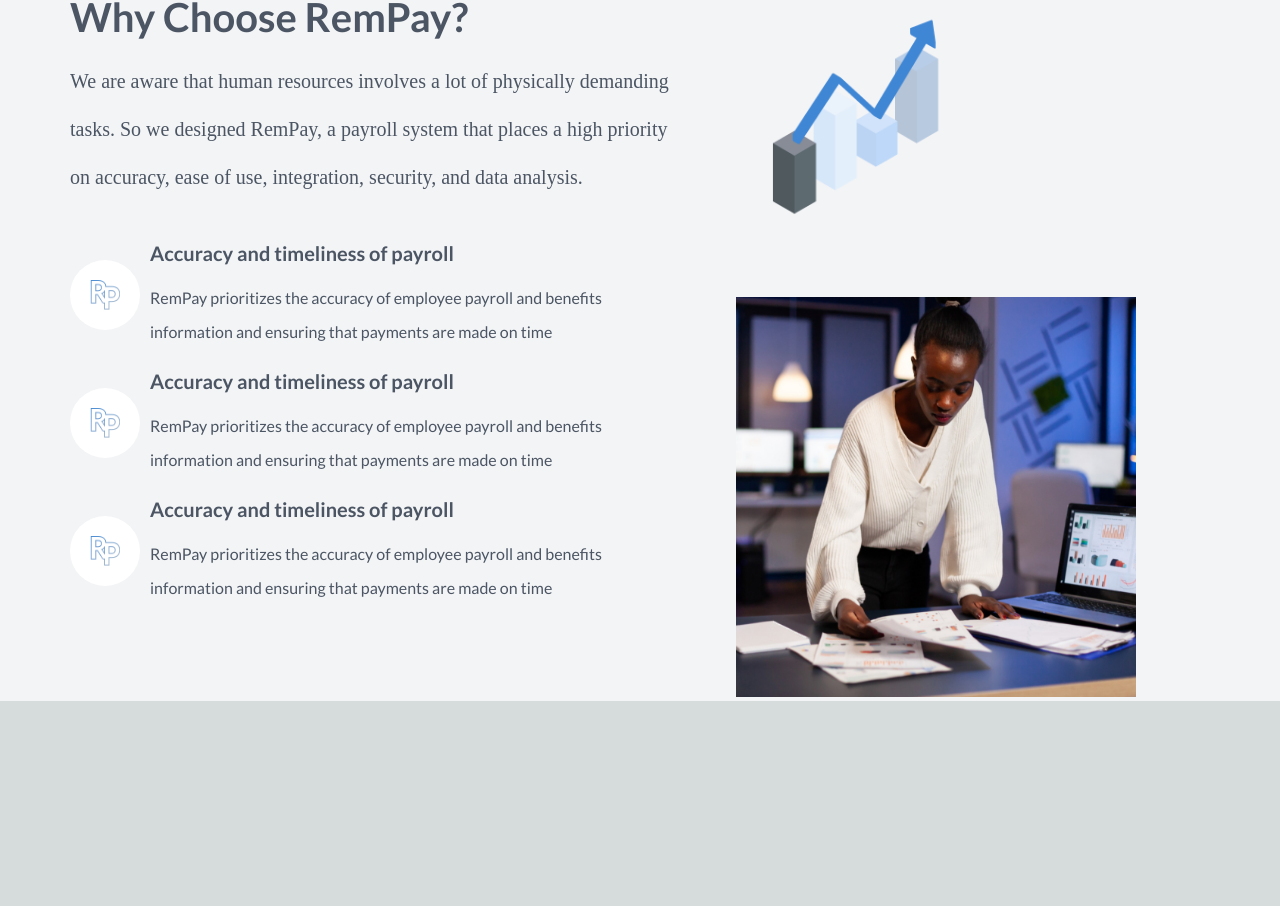
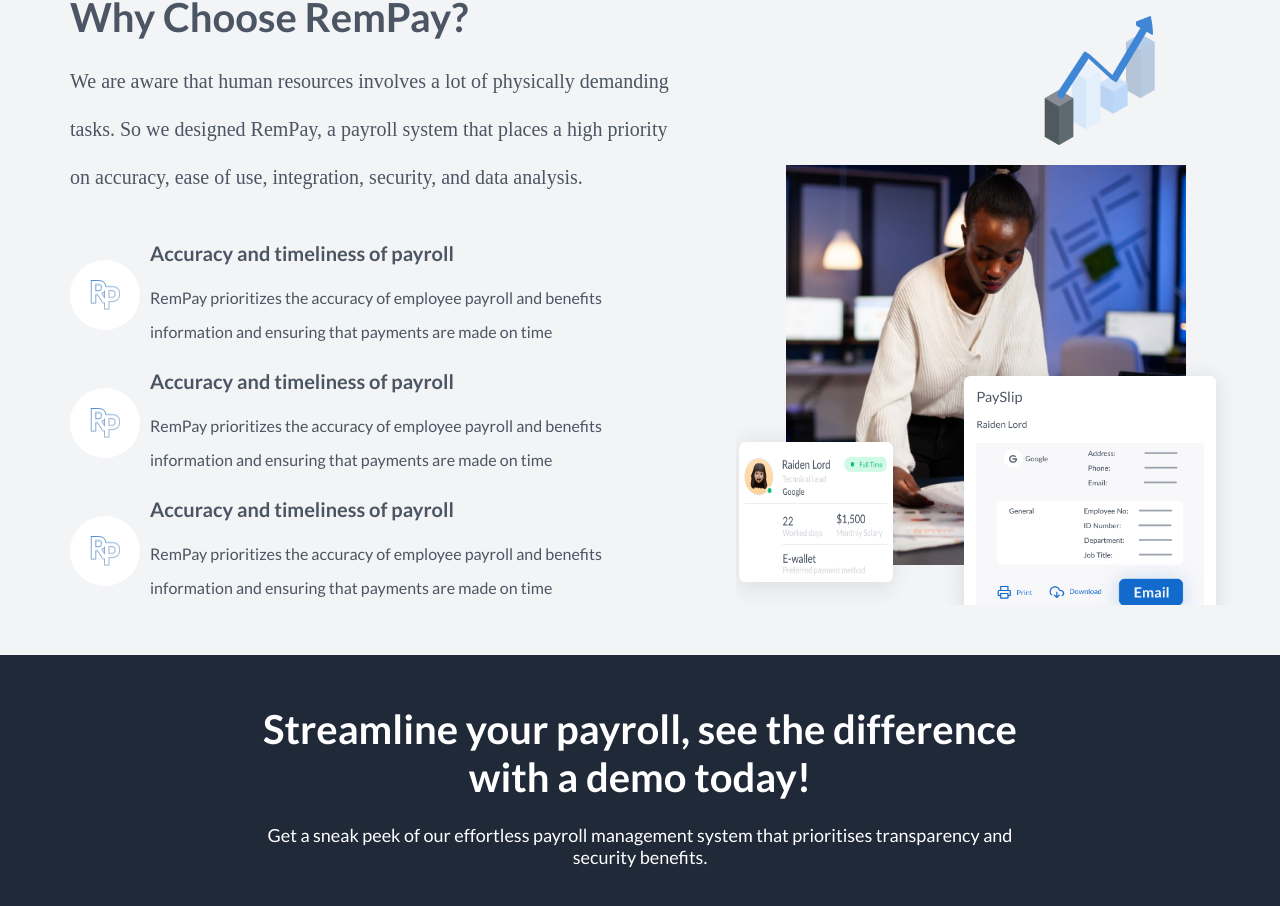
Before and after one commit to Kennyt3/RemPay, a Next.js app: page / in a window 1280 px wide. Shown: the part 1684-2590 px from the top of the page. Before the commit the page ends 2385 px from the top, so only its background shows below. Built offline with nearby package versions, Linux system fonts and the light colour scheme.

Commit message:
fixed the picture issues

```diff
--- a/component/dropdown/Dropdown.module.css
+++ b/component/dropdown/Dropdown.module.css
@@ -18,8 +18,10 @@
   top: 50px;
   left: 0;
   z-index: 10;
+  background-color: rgba(249, 249, 249, 1);
   width: 100%;
-  background-color: red;
+  margin-left: auto;
+  margin-right: auto;
 }
 
 .open ul {
--- a/component/dropdown/index.tsx
+++ b/component/dropdown/index.tsx
@@ -25,7 +25,7 @@
     itemToString,
   })
   return (
-    <div {...getToggleButtonProps()}>
+    <div {...getToggleButtonProps()} className={styles.container}>
       <div className={`${!isOpen ? styles.dropbox : styles.dropboxopen}`}>
         <span className={styles.res}> Resources</span>
         <RiArrowDropDownLine size={30} />
--- /dev/null
+++ b/component/footie/Footie.module.css
@@ -0,0 +1,39 @@
+.container {
+  background-color: rgba(31, 41, 55, 1);
+  padding-top: 50px;
+  padding-bottom: 50px;
+}
+
+.kos {
+  max-width: 1200px;
+  margin-left: auto;
+  margin-right: auto;
+}
+
+.subcon {
+  color: white;
+  display: flex;
+  flex-direction: column;
+  align-items: center;
+  justify-content: center;
+  max-width: 763px;
+  margin-right: auto;
+  margin-left: auto;
+}
+
+.head {
+  font-size: 40px;
+  line-height: 48px;
+  font-weight: 700;
+  font-family: 'Lato';
+  text-align: center;
+}
+
+.para {
+  font-size: 18px;
+  line-height: 21.6px;
+  font-weight: 400;
+  font-family: 'Lato';
+  text-align: center;
+  margin-top: 24px;
+}
--- /dev/null
+++ b/component/footie/index.tsx
@@ -0,0 +1,19 @@
+import { homePageType } from '@/types/home'
+import React from 'react'
+import styles from './Footie.module.css'
+
+const Footie = (props: homePageType) => {
+  const { iehead, iesub } = props
+  return (
+    <div className={styles.container}>
+      <div className={styles.kos}>
+        <div className={styles.subcon}>
+          <h3 className={styles.head}>{iehead}</h3>
+          <p className={styles.para}>{iesub}</p>
+        </div>
+      </div>
+    </div>
+  )
+}
+
+export default Footie
--- a/component/lino/Lino.module.css
+++ b/component/lino/Lino.module.css
@@ -4,6 +4,7 @@
   margin-right: auto;
   margin-top: 96px;
   padding-left: 30px;
+  padding-bottom: 50px;
 }
 
 .head {
@@ -35,6 +36,31 @@
 
 .rightcon {
   flex-basis: 45%;
+  overflow: hidden;
+  position: relative;
+}
+
+.graph {
+  position: absolute;
+  top: 5px;
+  right: 20px;
+}
+
+.acurr {
+  position: absolute;
+  bottom: 40px;
+  left: 50px;
+}
+.payslip {
+  position: absolute;
+  bottom: -50px;
+  right: 0;
+}
+
+.prof {
+  position: absolute;
+  bottom: -10px;
+  left: -20px;
 }
 
 @media (max-width: 900px) {
--- a/component/lino/index.tsx
+++ b/component/lino/index.tsx
@@ -4,7 +4,8 @@
 import Image from 'next/image'
 import Acurrcon from '../acurrcon'
 const Lino = (props: homePageType) => {
-  const { linohead, acurr, acurrimg, linopara, linoimage } = props
+  const { linohead, acurr, acurrimg, linopara, linoimage, payslip, prof } =
+    props
   return (
     <div className={styles.container}>
       <div className={styles.subcon}>
@@ -14,8 +15,34 @@
           <Acurrcon {...props} />
         </div>
         <div className={styles.rightcon}>
-          <Image width={300} height={300} src={linoimage} alt='graph' />
-          <Image width={400} height={400} alt={acurr} src={acurrimg} />
+          <Image
+            width={200}
+            height={200}
+            src={linoimage}
+            alt='graph'
+            className={styles.graph}
+          />
+          <Image
+            width={400}
+            height={400}
+            alt={acurr}
+            src={acurrimg}
+            className={styles.acurr}
+          />
+          <Image
+            width={300}
+            height={300}
+            alt='payslip'
+            src={payslip}
+            className={styles.payslip}
+          />
+          <Image
+            width={200}
+            height={200}
+            alt='prof'
+            src={prof}
+            className={styles.prof}
+          />
         </div>
       </div>
     </div>
--- a/component/navbar/Navbar.module.css
+++ b/component/navbar/Navbar.module.css
@@ -9,6 +9,7 @@
   max-width: 1200px;
   padding-left: 10px;
   padding-right: 10px;
+  position: relative;
   margin-left: auto;
   margin-right: auto;
   display: flex;
--- a/data/homedata.js
+++ b/data/homedata.js
@@ -27,5 +27,8 @@
     acur: 'acur',
     prof: '/pics/prof.png',
     payslip: '/pics/payslip.png',
+    iehead: 'Streamline your payroll, see the difference with a demo today!',
+    iesub:
+      'Get a sneak peek of our effortless payroll management system that prioritises transparency and security benefits. ',
   }
 }
--- a/pages/index.tsx
+++ b/pages/index.tsx
@@ -8,6 +8,7 @@
 import Why from '@/component/why'
 import Lino from '@/component/lino'
 import Acurrcon from '@/component/acurrcon'
+import Footie from '@/component/footie'
 
 export default function Home(props: homePageType) {
   return (
@@ -21,6 +22,7 @@
         <Leading {...props} />
         <Why {...props} />
         <Lino {...props} />
+        <Footie {...props} />
       </main>
     </>
   )
--- a/types/home.ts
+++ b/types/home.ts
@@ -23,4 +23,6 @@
   acurr: string
   prof: string
   payslip: string
+  iehead: string
+  iesub: string
 }
```
Also changed, not shown: public/pics/payslip.png.
